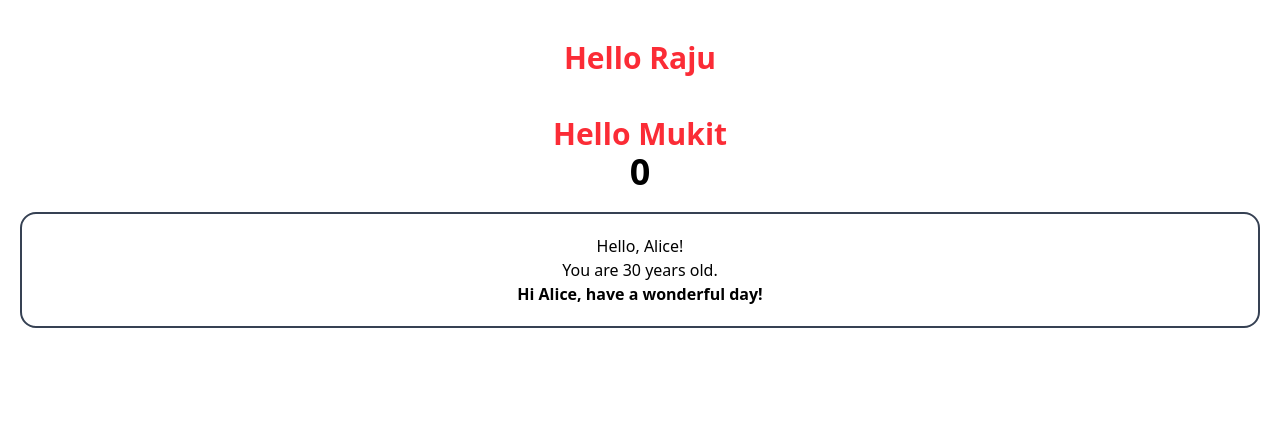
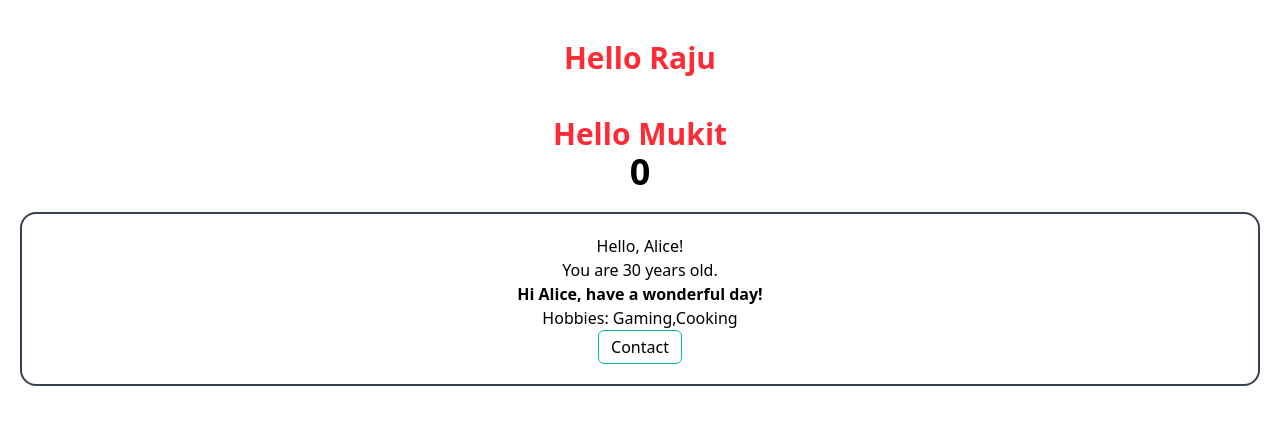
Before and after one commit to MukitHossen7/Polishing-React.js, a React (Vite) app in the folder how-to-install-react-app/: page / in a window 1280 px wide. Shown: the top 424 px of the page. Built offline with nearby package versions, Linux system fonts and the light colour scheme.

Commit message:
add hobbies display and enhance ProfileCard component structure

```diff
--- a/how-to-install-react-app/src/App.jsx
+++ b/how-to-install-react-app/src/App.jsx
@@ -15,7 +15,10 @@ function App() {
           </div>
         }
       >
-        <button>Contact</button>
+        <p>Hobbies: Gaming,Cooking</p>
+        <button className="border border-teal-500 px-3 py-1 rounded-md">
+          Contact
+        </button>
       </ProfileCard>
     </>
   );
--- a/how-to-install-react-app/src/components/ProfileCard/ProfileCard.jsx
+++ b/how-to-install-react-app/src/components/ProfileCard/ProfileCard.jsx
@@ -1,10 +1,11 @@
 /* eslint-disable react/prop-types */
-const ProfileCard = ({ name, age, greeting }) => {
+const ProfileCard = ({ name, age, greeting, children }) => {
   return (
     <div className="text-center border-2 border-gray-700 p-5 m-5 rounded-2xl">
       <h1>Hello, {name}!</h1>
       <h2>You are {age} years old.</h2>
       {greeting}
+      <div>{children}</div>
     </div>
   );
 };
```
